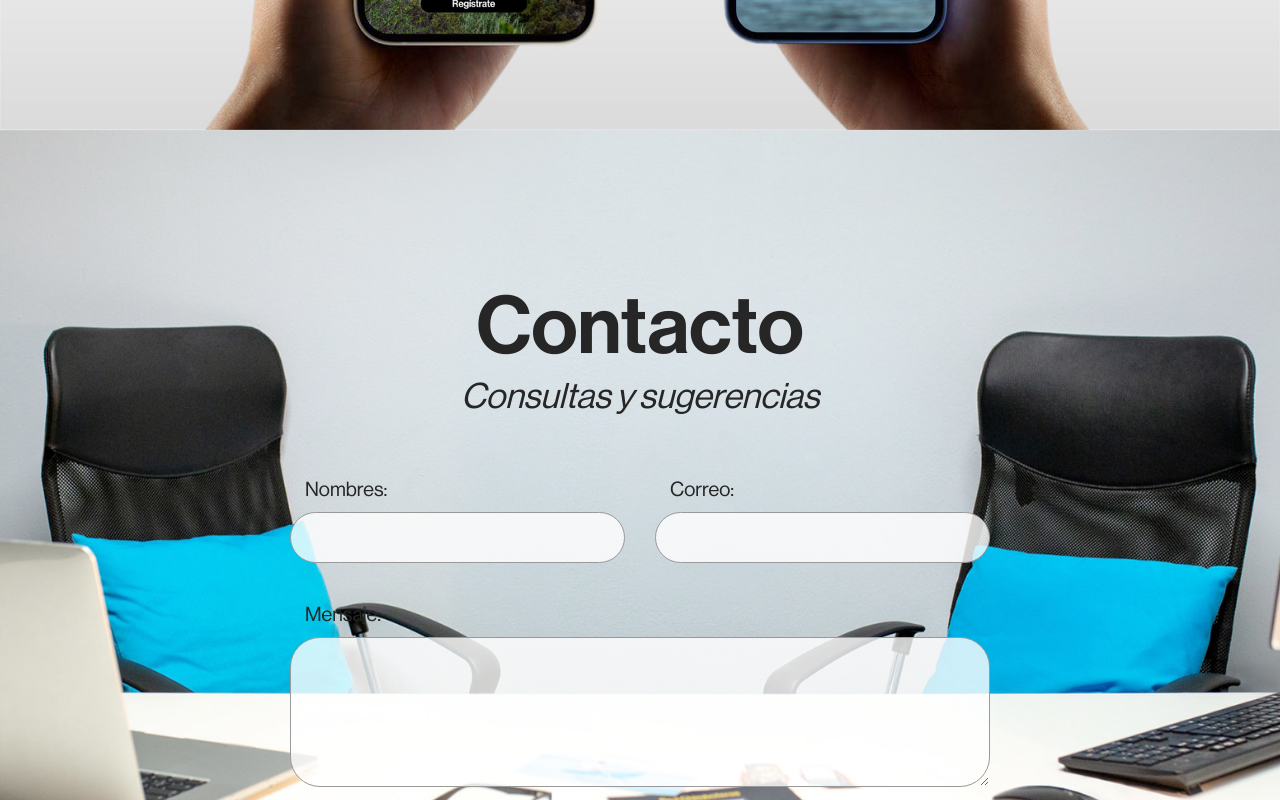
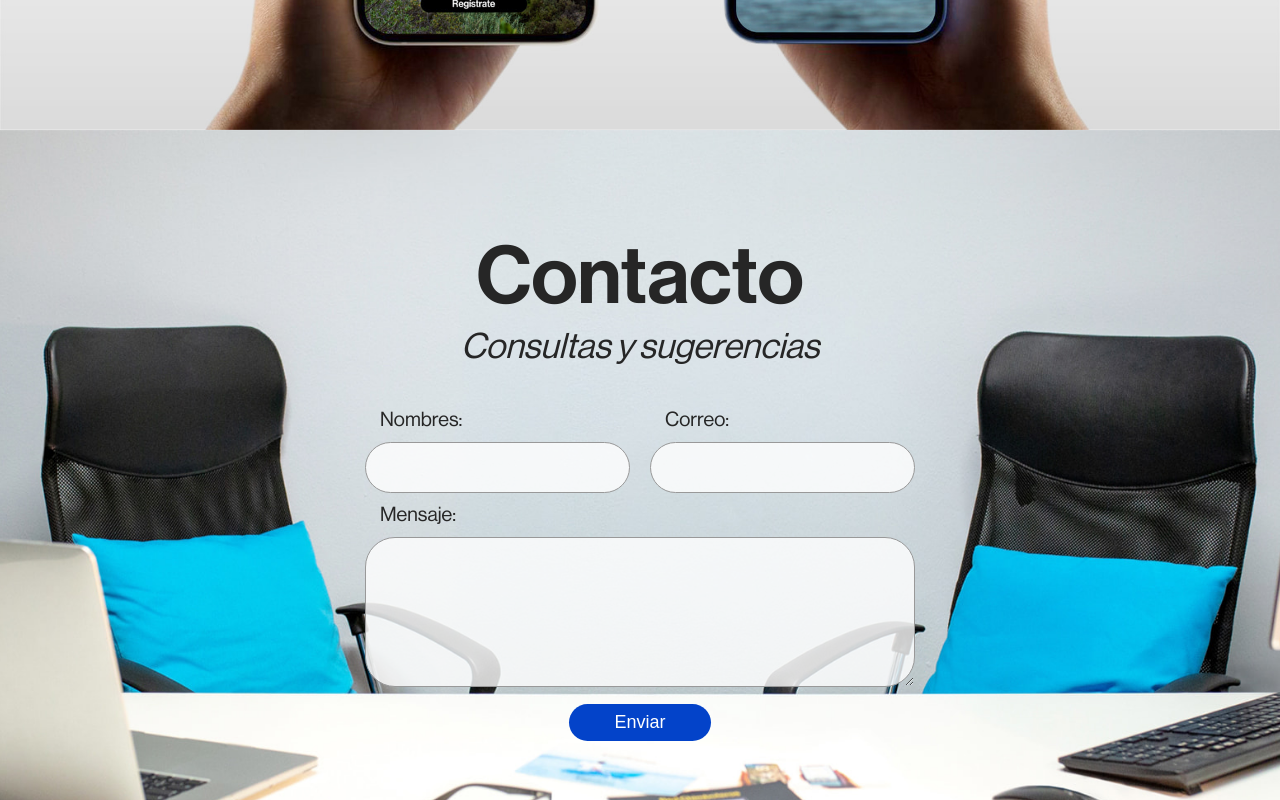
Before and after one commit to joangavelan/Internautas, a React (Create React App) app: page / in a window 1280 px wide. Shown: the part 5620-6420 px from the top of the page. Built offline with nearby package versions, Linux system fonts and the light colour scheme.

Commit message:
form dimensions reduced

```diff
--- a/src/sections/Contacto.js
+++ b/src/sections/Contacto.js
@@ -6,7 +6,7 @@ const { colors, fontSizes, fonts } = theme;
 
 const Container = styled.section`
   position: relative;
-  padding: 15rem 3rem;
+  padding: 10rem 3rem;
   color: ${colors.white};
   background: url('images/oficina chimboteros.jpg') no-repeat bottom;
   background-size: cover;
@@ -21,7 +21,7 @@ const Content = styled.div`
   display: flex;
   flex-direction: column;
   margin: 0 auto;
-  max-width: 70rem;
+  max-width: 55rem;
 `
 
 const Heading = styled.div`
@@ -56,7 +56,8 @@ const Description = styled.em`
 const Form = styled.form`
   display: grid;
   grid-template-columns: repeat(2, 1fr);
-  grid-column-gap: 3rem;
+  grid-column-gap: 2rem;
+  grid-row-gap: 1rem;
   width: 100%;
   font-size: ${fontSizes.lg};
 
@@ -67,7 +68,6 @@ const Form = styled.form`
 
 const Entry = styled.div`
   grid-area: ${props => props.gridArea};
-  margin: 2rem 0;
 
   ${media.tablet`
     margin: 1rem 0;
```
Also changed, not shown: public/images/oficina.jpg (deleted).
